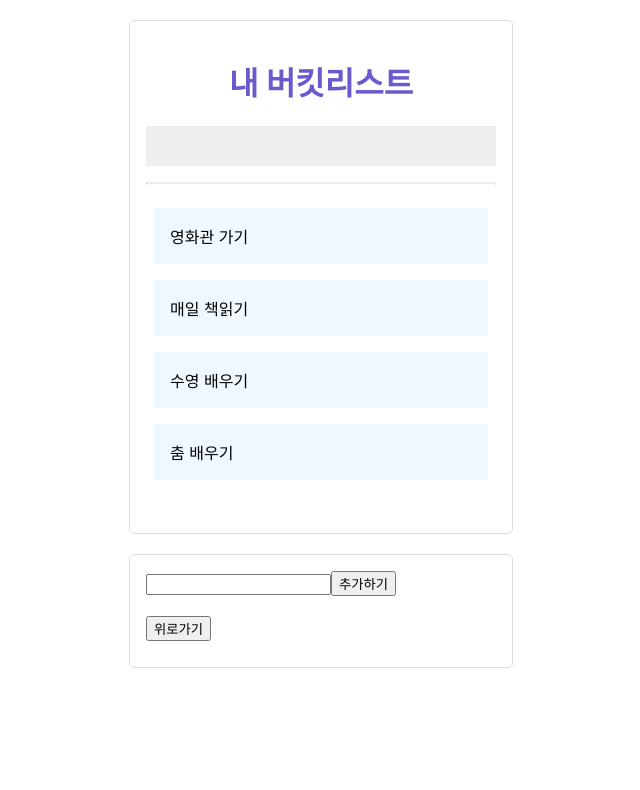
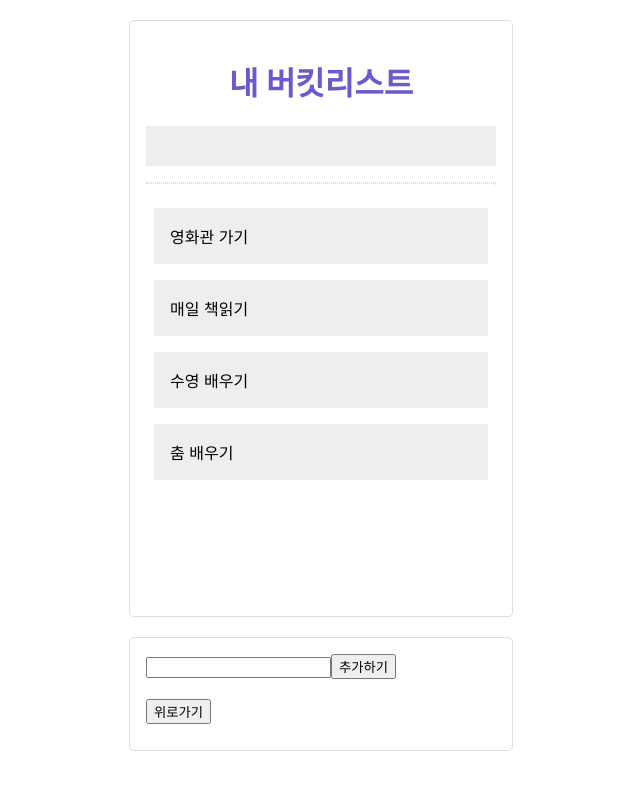
Before and after one commit to bbjoite09/React_Project, a React (Create React App) app in the folder bucket_list/: page / in a window 1280 px wide. Shown: the top 790 px of the page, without its empty margins (319-959 px from the left). Built offline with nearby package versions, Linux system fonts and the light colour scheme.

Commit message:
feat: ListStyle 크기 고정

```diff
--- a/bucket_list/src/BucketList.js
+++ b/bucket_list/src/BucketList.js
@@ -14,7 +14,7 @@ const BucketList = (props) => {
                     <ItemStyle
                         className="list_item"
                         key={index}
-                        color={list.completed? "pink" : "aliceblue"}
+                        color={list.completed? "pink" : "#eee"}
                         onClick={() => {
                             props.history.push('/details/' + index)
                         }}>
@@ -30,7 +30,7 @@ const BucketList = (props) => {
 const ListStyle = styled.div`
   display: flex;
   flex-direction: column;
-  height: 100%;
+  height: 50vh;
   overflow-x: hidden;
   overflow-y: auto;
 `;
```
